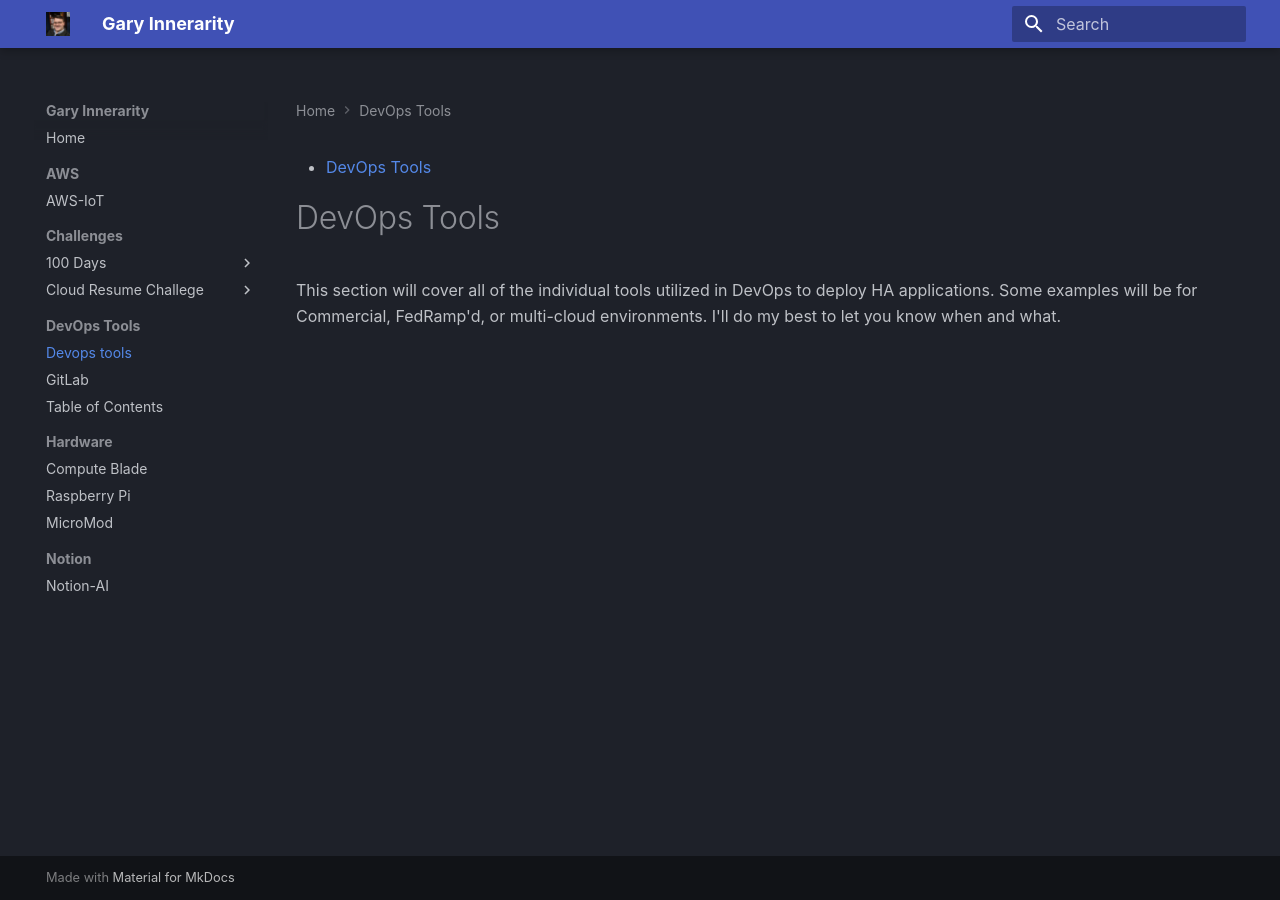
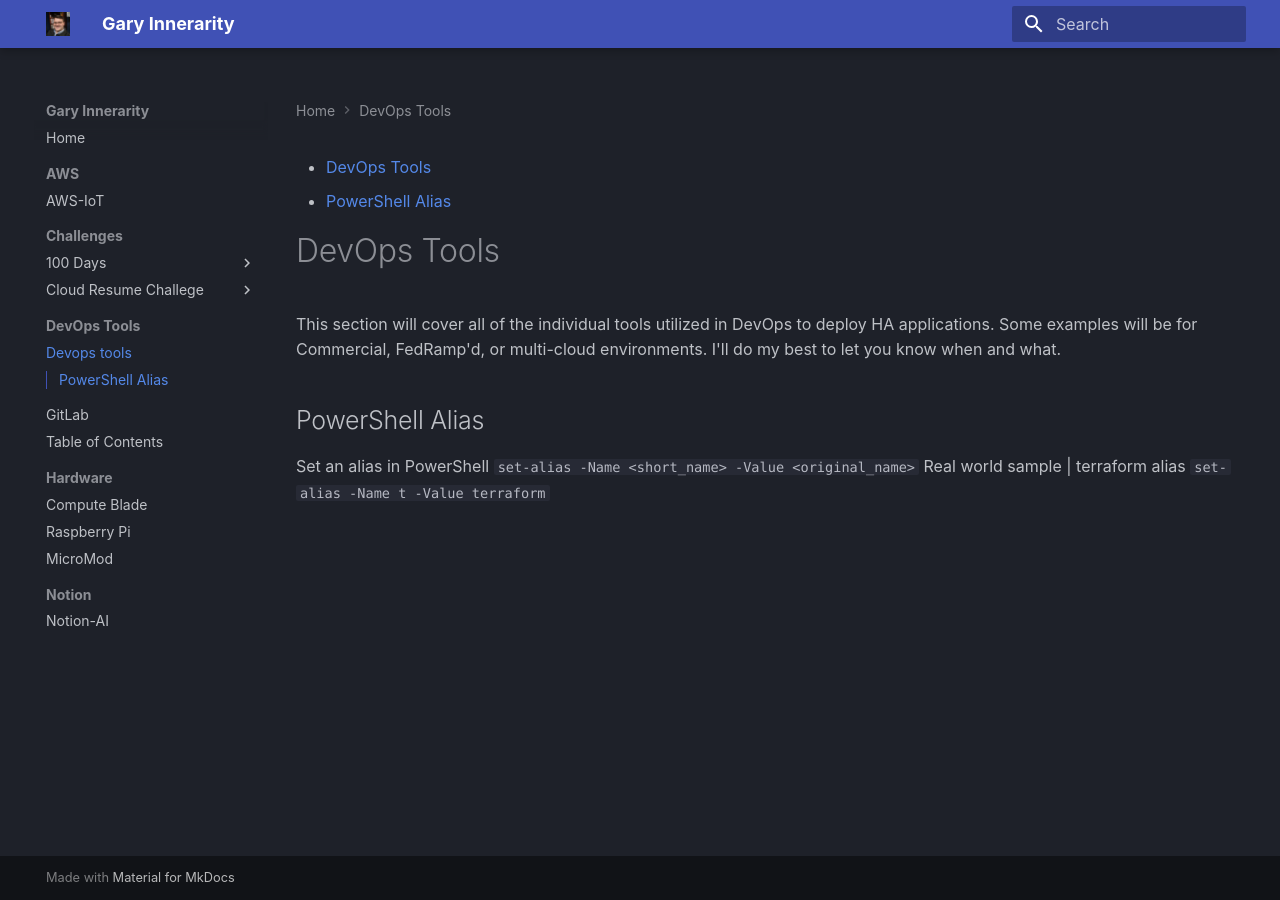
Before and after one commit to ospf2fullstack/garyinnerarity.com, an MkDocs documentation site: the page built from docs/devops/devops_tools.md, in a window 1280 px wide. Built offline with MkDocs 1.6.1 and Material for MkDocs 9.7.7, drawn with Linux system fonts in a browser that asks for light colours.

Commit message:
PowerShell Alias

```diff
--- a/docs/devops/devops_tools.md
+++ b/docs/devops/devops_tools.md
@@ -1,4 +1,11 @@
 - [DevOps Tools](#devops-tools)
+  - [PowerShell Alias](#powershell-alias)
 
 # DevOps Tools
 This section will cover all of the individual tools utilized in DevOps to deploy HA applications. Some examples will be for Commercial, FedRamp'd, or multi-cloud environments. I'll do my best to let you know when and what.
+
+## PowerShell Alias
+Set an alias in PowerShell
+`set-alias -Name <short_name> -Value <original_name>`
+Real world sample | terraform alias
+`set-alias -Name t -Value terraform`
```
